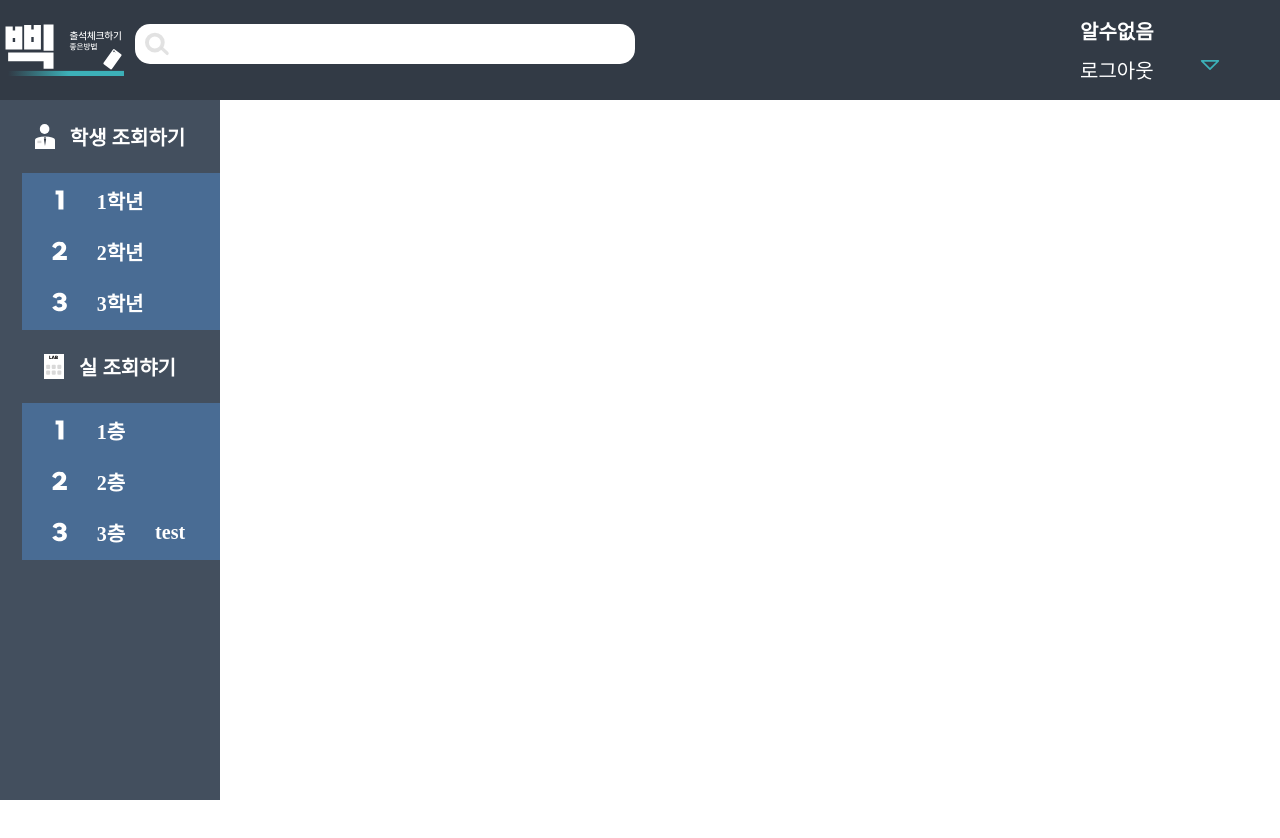
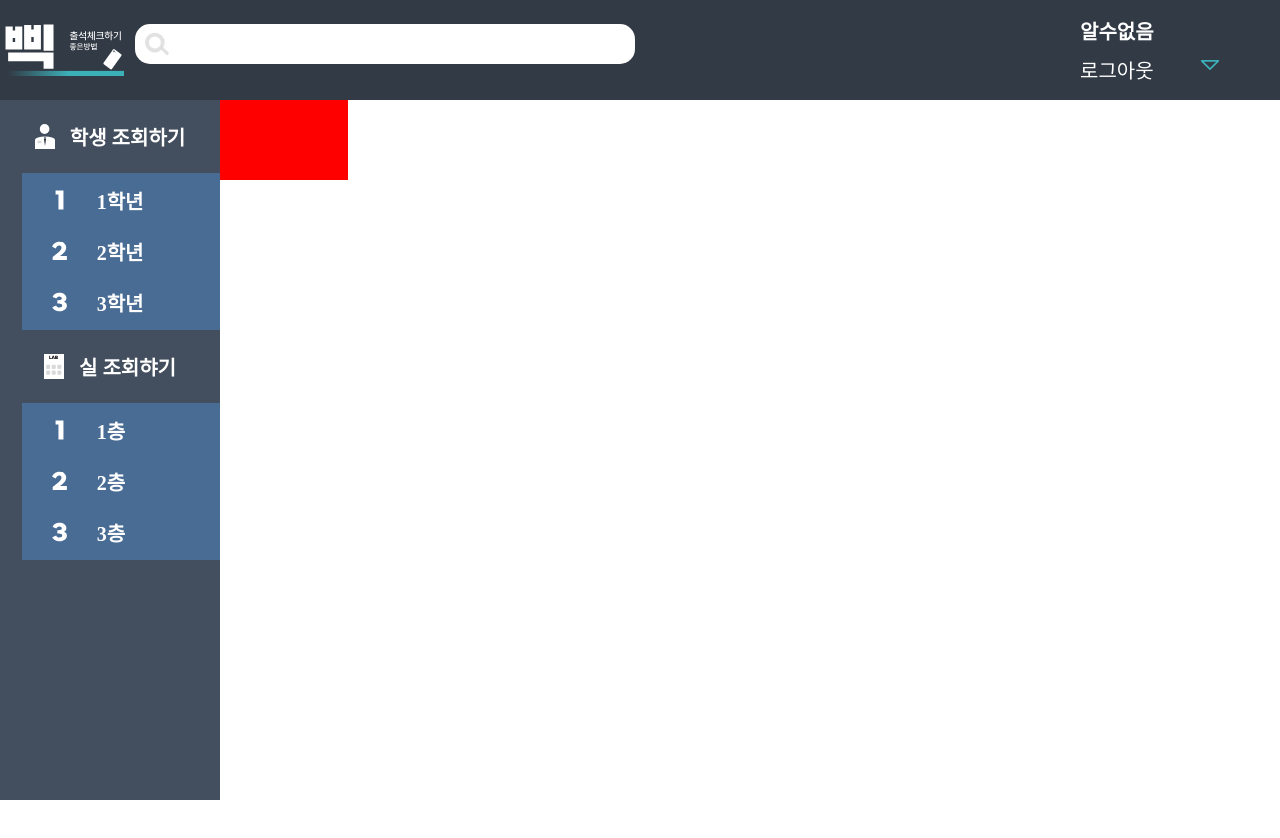
Before and after one commit to 8Bit-beep/BBEEP_WEB_V2, a React (Create React App) app: page /check-class/first-floor in a window 1280 px wide. Shown: the top 838 px of the page. Before the commit the page ends 800 px from the top, so only its background shows below. Built offline with nearby package versions, Linux system fonts and the light colour scheme; no server answers.

Commit message:
design :: CheckClass View incomplete#5

```diff
--- a/src/components/common/Sidebar/classSideBar/index.tsx
+++ b/src/components/common/Sidebar/classSideBar/index.tsx
@@ -65,7 +65,6 @@ const ClassSidebar = () => {
           $isclicked={isClickCategory === "3층" ? "true" : "false"}>
             <img src={Three} />
             <span>3층</span>
-            <span>test</span>
 
 
           </S.Item>
--- a/src/components/common/Sidebar/classSideBar/style.ts
+++ b/src/components/common/Sidebar/classSideBar/style.ts
@@ -19,6 +19,7 @@ export const MenuWrap = styled.div`
 
   display: flex;
   flex-direction: column;
+
 `;
 
 export const MenuTitle = styled.div`
--- a/src/components/common/Sidebar/defaultSideBar/index.tsx
+++ b/src/components/common/Sidebar/defaultSideBar/index.tsx
@@ -5,8 +5,6 @@ import SidebarLab from "src/assets/SidebarLab.svg";
 import One from "src/assets/1.svg";
 import Two from "src/assets/2.svg";
 import Three from "src/assets/3.svg";
-import Project from "src/assets/Project.svg";
-import Lab from "src/assets/Lab.svg";
 import { useLocation, useNavigate } from "react-router-dom";
 import UseSideBarNavigation from "src/utils/common/sidebarNavigation";
 
--- a/src/pages/class/index.tsx
+++ b/src/pages/class/index.tsx
@@ -1,12 +1,17 @@
 import Header from "src/components/common/Header";
-import ClassSidebar from "src/components/common/Sidebar/classSideBar";
-
+import * as S from "src/pages/class/style"
+import Sidebar from "src/components/common/Sidebar/defaultSideBar";
 const CheckClass = () => {
   return (
-    <div>
+    <S.CheckClassWrapper>
       <Header />
-      < ClassSidebar/>
-    </div>
+        <S.MainWrapper>
+        <Sidebar/>
+          <S.ClassItem>
+
+          </S.ClassItem>
+        </S.MainWrapper>
+    </S.CheckClassWrapper>
   );
 };
 
--- a/src/pages/class/style.ts
+++ b/src/pages/class/style.ts
@@ -1,7 +1,20 @@
 import styled from "styled-components";
 
-export const Wrapper = styled.div`
+
+export const CheckClassWrapper = styled.div`
   width: 100vw;
   height: 100vh;
+`;
 
-`;
+export const MainWrapper = styled.div`
+  display: flex;
+  width: 100%;
+  height: 100vh;
+`
+
+export const ClassItem = styled.div`
+  width: 10vw;
+  height: 10vh;
+  background-color: red;
+
+`
```
